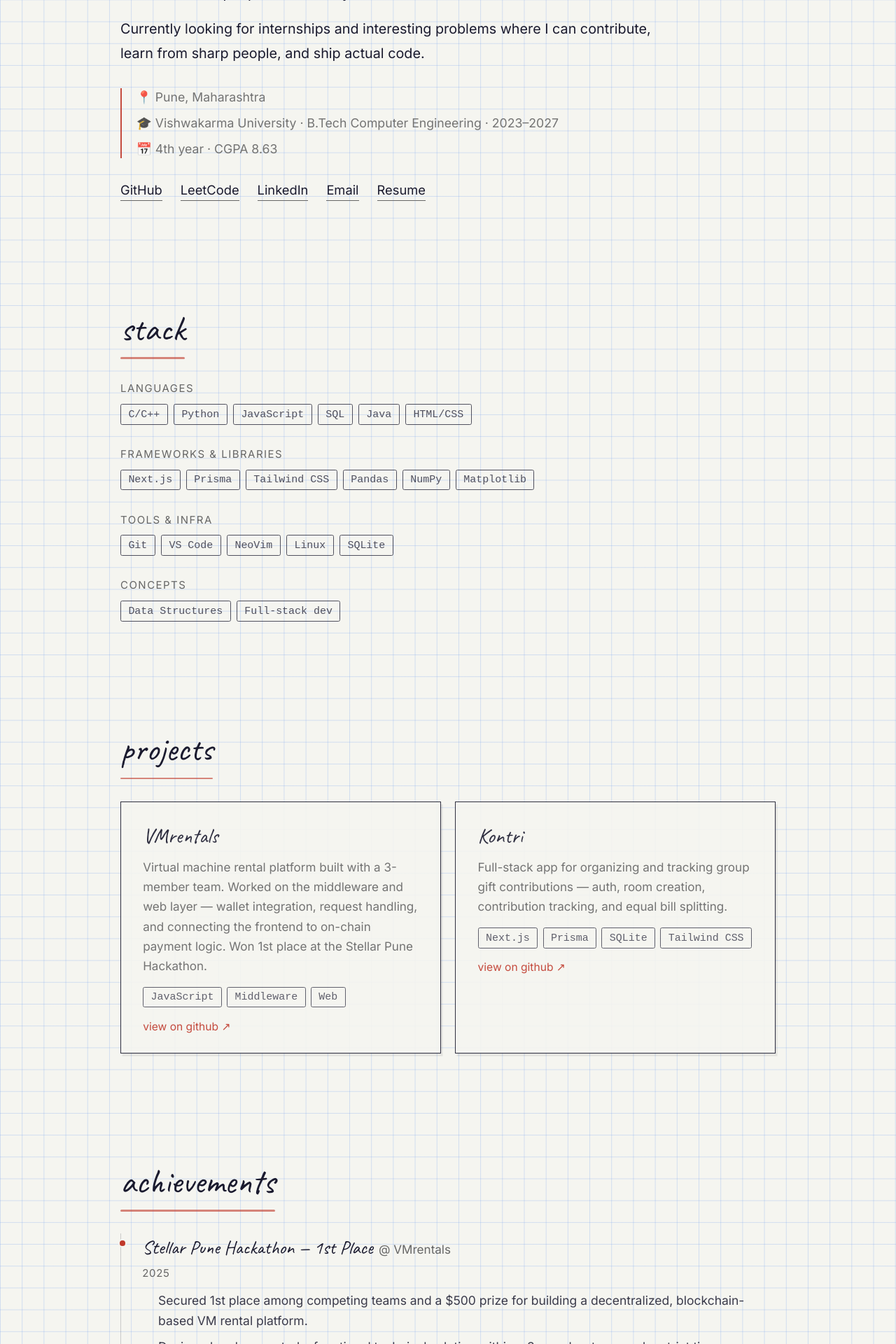
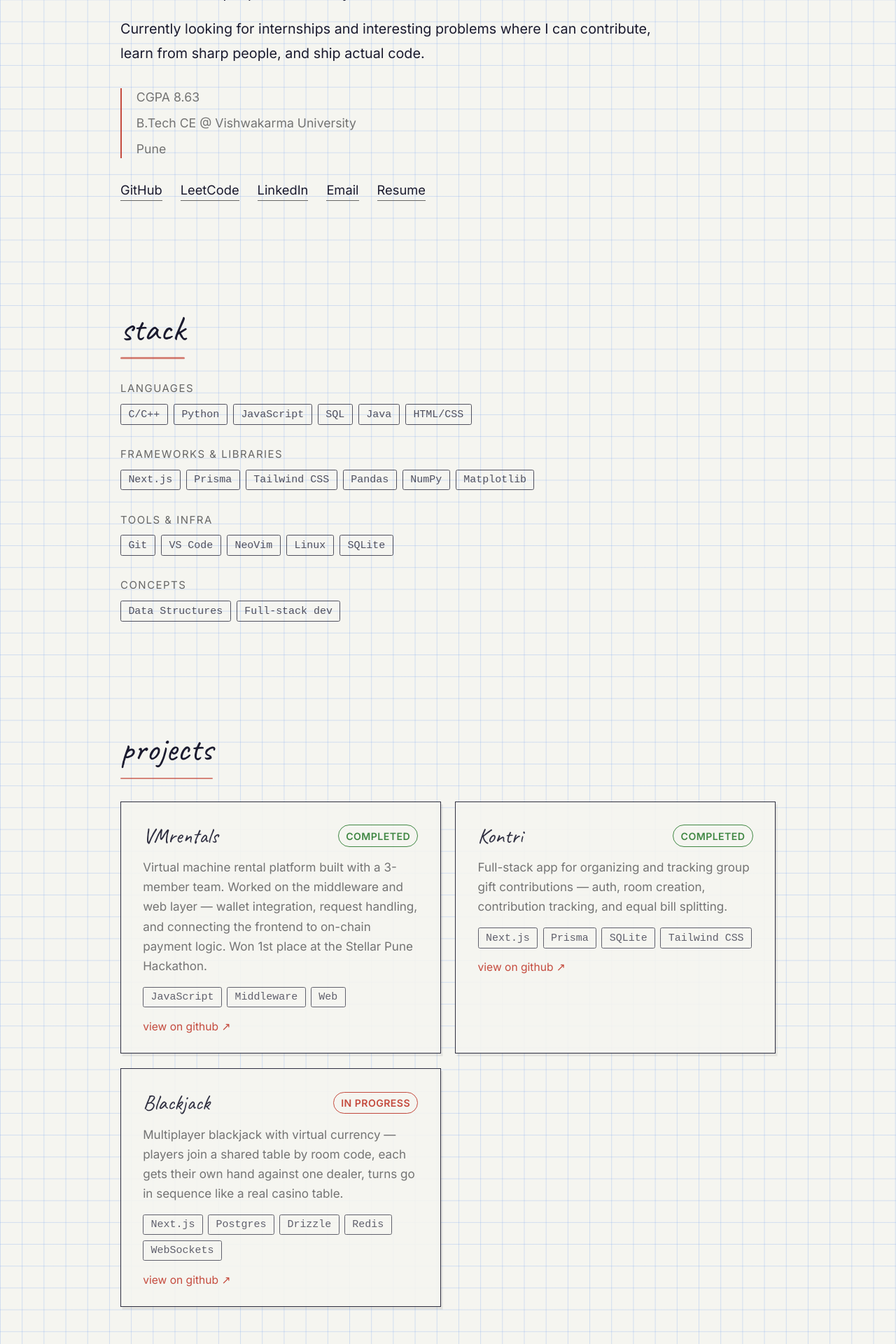
Before and after one commit to 5cxr/portfolio, a Next.js app: page / in a window 1280 px wide. Shown: the part 1560-3480 px from the top of the page at 70% size. Built offline with nearby package versions, Linux system fonts and the light colour scheme; no server answers.

Commit message:
Add project status badges, add Blackjack project, clean up about section
Drop emojis from about meta and reorder to CGPA, degree, location.
Add in-progress/completed status badge to project cards, including
new Blackjack entry.

```diff
--- a/components/About.tsx
+++ b/components/About.tsx
@@ -57,9 +57,9 @@
             opacity: 0.9,
           }}
         >
-          <span>📍 Pune, Maharashtra</span>
-          <span>🎓 Vishwakarma University · B.Tech Computer Engineering · 2023–2027</span>
-          <span>📅 4th year · CGPA 8.63</span>
+          <span>CGPA 8.63</span>
+          <span>B.Tech CE @ Vishwakarma University</span>
+          <span>Pune</span>
         </div>
 
         {/* Links */}
--- a/components/Projects.tsx
+++ b/components/Projects.tsx
@@ -1,12 +1,15 @@
 'use client';
 
 import { useFadeIn } from '@/hooks/useFadeIn';
+
+type ProjectStatus = 'Completed' | 'In Progress';
 
 interface Project {
   name: string;
   description: string;
   tags: string[];
   href: string;
+  status: ProjectStatus;
 }
 
 const projects: Project[] = [
@@ -16,6 +19,7 @@
       'Virtual machine rental platform built with a 3-member team. Worked on the middleware and web layer — wallet integration, request handling, and connecting the frontend to on-chain payment logic. Won 1st place at the Stellar Pune Hackathon.',
     tags: ['JavaScript', 'Middleware', 'Web'],
     href: 'https://github.com/yashranaway/vmrentals',
+    status: 'Completed',
   },
   {
     name: 'Kontri',
@@ -23,6 +27,15 @@
       'Full-stack app for organizing and tracking group gift contributions — auth, room creation, contribution tracking, and equal bill splitting.',
     tags: ['Next.js', 'Prisma', 'SQLite', 'Tailwind CSS'],
     href: 'https://github.com/5cxr/kontri',
+    status: 'Completed',
+  },
+  {
+    name: 'Blackjack',
+    description:
+      'Multiplayer blackjack with virtual currency — players join a shared table by room code, each gets their own hand against one dealer, turns go in sequence like a real casino table.',
+    tags: ['Next.js', 'Postgres', 'Drizzle', 'Redis', 'WebSockets'],
+    href: 'https://github.com/5cxr/blackjack',
+    status: 'In Progress',
   },
 ];
 
@@ -49,17 +62,41 @@
             className="project-card"
             style={{ textDecoration: 'none', display: 'block' }}
           >
-            <h3
+            <div
               style={{
-                fontFamily: 'var(--font-caveat), cursive',
-                fontSize: '1.45rem',
-                color: 'var(--ink)',
+                display: 'flex',
+                alignItems: 'center',
+                justifyContent: 'space-between',
+                gap: '0.5rem',
                 marginBottom: '0.4rem',
-                marginTop: 0,
               }}
             >
-              {project.name}
-            </h3>
+              <h3
+                style={{
+                  fontFamily: 'var(--font-caveat), cursive',
+                  fontSize: '1.45rem',
+                  color: 'var(--ink)',
+                  margin: 0,
+                }}
+              >
+                {project.name}
+              </h3>
+              <span
+                style={{
+                  fontSize: '0.68rem',
+                  fontWeight: 600,
+                  letterSpacing: '0.03em',
+                  textTransform: 'uppercase',
+                  padding: '0.2rem 0.5rem',
+                  borderRadius: '999px',
+                  whiteSpace: 'nowrap',
+                  color: project.status === 'Completed' ? 'var(--green, #2e7d32)' : 'var(--red)',
+                  border: `1px solid ${project.status === 'Completed' ? 'var(--green, #2e7d32)' : 'var(--red)'}`,
+                }}
+              >
+                {project.status}
+              </span>
+            </div>
             <p
               style={{
                 fontSize: '0.82rem',
```
